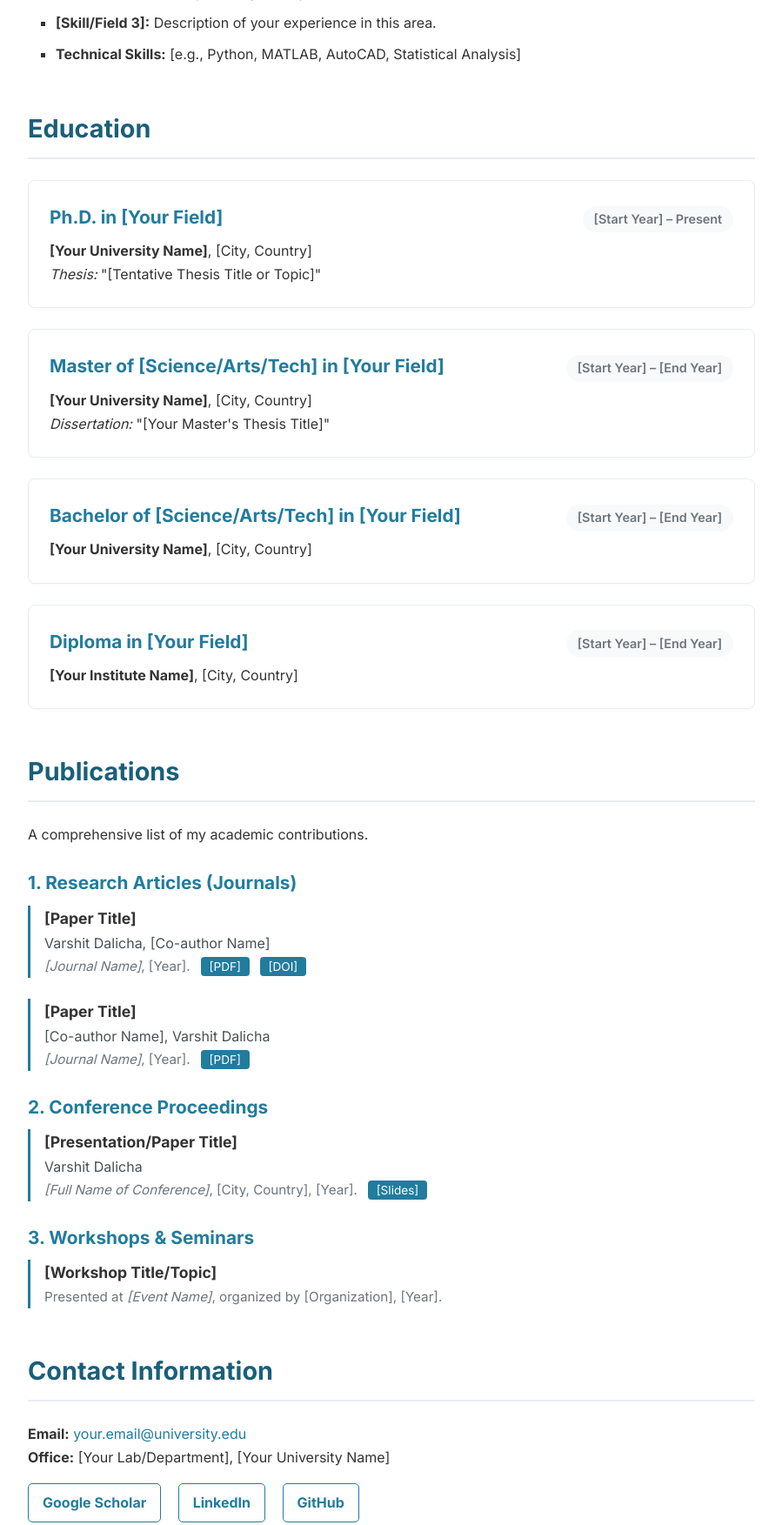
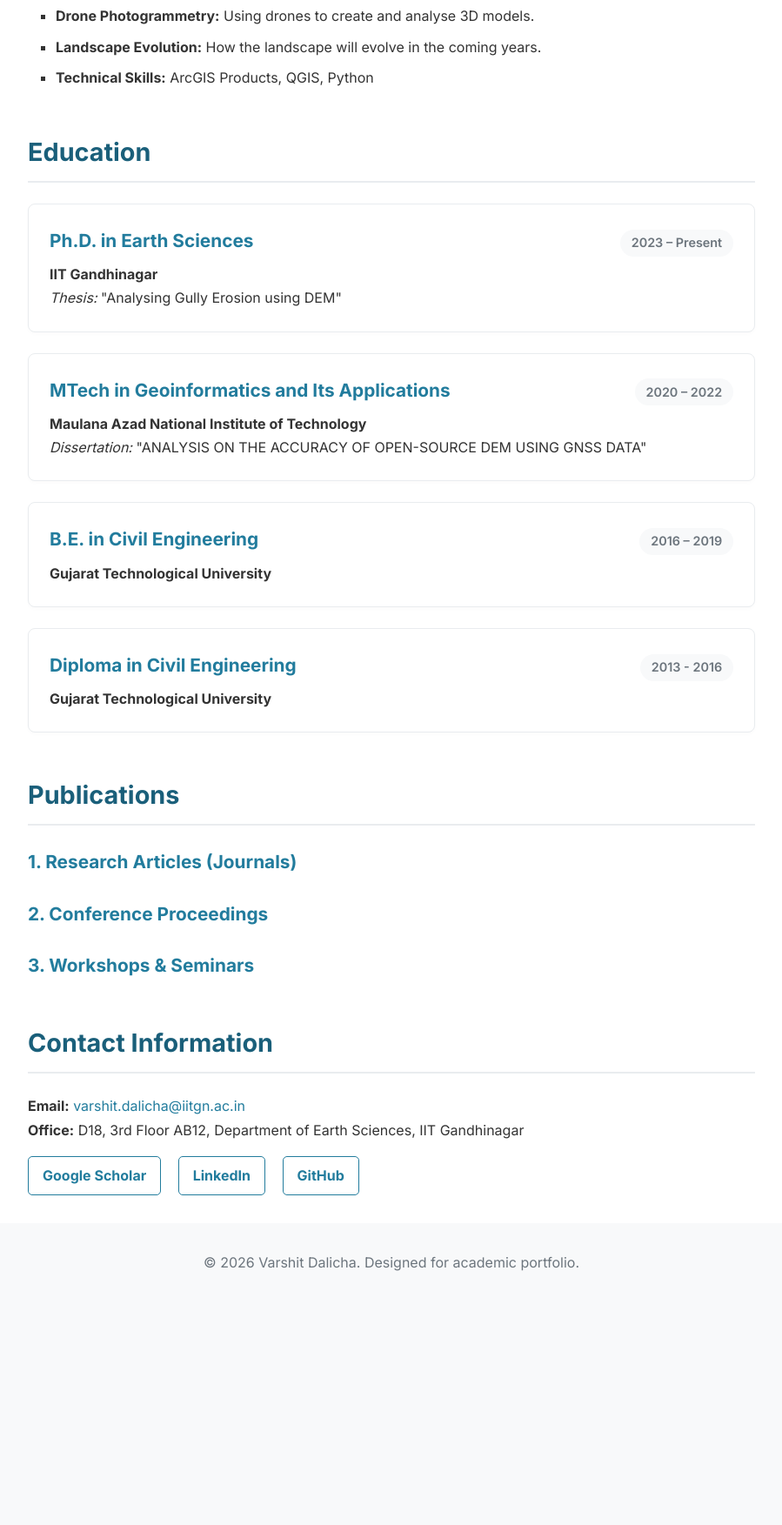
Before and after one commit to Varshit-Dalicha/Varshit-Dalicha.github.io, a plain HTML site: page index.html in a window 1280 px wide. Shown: the part 424-2177 px from the top of the page at 87% size, without its empty margins (190-1089 px from the left). After the commit the page ends 1921 px from the top, so only its background shows below. Drawn offline with Linux system fonts and the light colour scheme.

Commit message:
Update index.html
Edited the file, added education.

```diff
--- a/index.html
+++ b/index.html
@@ -25,16 +25,16 @@
 
         <section id="about" class="fade-in">
             <h1>Varshit Dalicha</h1>
-            <p class="subtitle">Research Scholar | [Your University/Institute Name]</p>
+            <p class="subtitle">Research Scholar | IIT Gandhinagar</p>
 
-            <p>Welcome to my academic portfolio. I am a Research Scholar at [Institution Name], currently pursuing my PhD under the supervision of Dr. [Advisor's Name]. My work primarily focuses on [insert broad research topic].</p>
+            <p>Welcome to my academic portfolio. I am a Research Scholar at IIT Gandhinagar, currently pursuing my PhD under the supervision of Dr. Vikrant Jain. My work primarily focuses on Studying Gully Erosion in India using Geospatial Techniques.</p>
 
-            <h3>Areas of Expertise</h3>
+            <h3>Areas of Expertise/Working area</h3>
             <ul class="expertise-list">
-                <li><strong>[Skill/Field 1]:</strong> Description of your experience in this area.</li>
-                <li><strong>[Skill/Field 2]:</strong> Description of your experience in this area.</li>
-                <li><strong>[Skill/Field 3]:</strong> Description of your experience in this area.</li>
-                <li><strong>Technical Skills:</strong> [e.g., Python, MATLAB, AutoCAD, Statistical Analysis]</li>
+                <li><strong>Risk Assessment:</strong> Finding out the potential area where the risk of hazard (Gully Erosion) is High.</li>
+                <li><strong>Drone Photogrammetry:</strong> Using drones to create and analyse 3D models.</li>
+                <li><strong>Landscape Evolution:</strong> How the landscape will evolve in the coming years.</li>
+                <li><strong>Technical Skills:</strong> ArcGIS Products, QGIS, Python</li>
             </ul>
         </section>
 
@@ -43,78 +43,58 @@
 
             <div class="card">
                 <div class="card-header">
-                    <h3>Ph.D. in [Your Field]</h3>
-                    <span class="date">[Start Year] – Present</span>
+                    <h3>Ph.D. in Earth Sciences</h3>
+                    <span class="date">2023 – Present</span>
                 </div>
-                <p><strong>[Your University Name]</strong>, [City, Country]</p>
-                <p><em>Thesis:</em> "[Tentative Thesis Title or Topic]"</p>
+                <p><strong>IIT Gandhinagar</strong></p>
+                <p><em>Thesis:</em> "Analysing Gully Erosion using DEM"</p>
             </div>
 
             <div class="card">
                 <div class="card-header">
-                    <h3>Master of [Science/Arts/Tech] in [Your Field]</h3>
-                    <span class="date">[Start Year] – [End Year]</span>
+                    <h3>MTech in Geoinformatics and Its Applications</h3>
+                    <span class="date">2020 – 2022</span>
                 </div>
-                <p><strong>[Your University Name]</strong>, [City, Country]</p>
-                <p><em>Dissertation:</em> "[Your Master's Thesis Title]"</p>
+                <p><strong>Maulana Azad National Institute of Technology</strong></p>
+                <p><em>Dissertation:</em> "ANALYSIS ON THE ACCURACY OF OPEN-SOURCE DEM USING GNSS DATA"</p>
             </div>
 
             <div class="card">
                 <div class="card-header">
-                    <h3>Bachelor of [Science/Arts/Tech] in [Your Field]</h3>
-                    <span class="date">[Start Year] – [End Year]</span>
+                    <h3>B.E. in Civil Engineering</h3>
+                    <span class="date">2016 – 2019</span>
                 </div>
-                <p><strong>[Your University Name]</strong>, [City, Country]</p>
+                <p><strong>Gujarat Technological University</strong></p>
             </div>
 
             <div class="card">
                 <div class="card-header">
-                    <h3>Diploma in [Your Field]</h3>
-                    <span class="date">[Start Year] – [End Year]</span>
+                    <h3>Diploma in Civil Engineering</h3>
+                    <span class="date">2013 - 2016</span>
                 </div>
-                <p><strong>[Your Institute Name]</strong>, [City, Country]</p>
+                <p><strong>Gujarat Technological University</strong></p>
             </div>
         </section>
 
         <section id="publications" class="fade-in">
             <h2>Publications</h2>
-            <p>A comprehensive list of my academic contributions.</p>
 
             <h3>1. Research Articles (Journals)</h3>
-            <div class="publication-item">
-                <p class="pub-title"><strong>[Paper Title]</strong></p>
-                <p class="pub-authors">Varshit Dalicha, [Co-author Name]</p>
-                <p class="pub-venue"><em>[Journal Name]</em>, [Year]. <a href="[Link]" class="btn-link" target="_blank">[PDF]</a> <a href="[DOI Link]" class="btn-link" target="_blank">[DOI]</a></p>
-            </div>
-
-            <div class="publication-item">
-                <p class="pub-title"><strong>[Paper Title]</strong></p>
-                <p class="pub-authors">[Co-author Name], Varshit Dalicha</p>
-                <p class="pub-venue"><em>[Journal Name]</em>, [Year]. <a href="[Link]" class="btn-link" target="_blank">[PDF]</a></p>
-            </div>
 
             <h3>2. Conference Proceedings</h3>
-            <div class="publication-item">
-                <p class="pub-title"><strong>[Presentation/Paper Title]</strong></p>
-                <p class="pub-authors">Varshit Dalicha</p>
-                <p class="pub-venue"><em>[Full Name of Conference]</em>, [City, Country], [Year]. <a href="[Link]" class="btn-link" target="_blank">[Slides]</a></p>
-            </div>
 
             <h3>3. Workshops & Seminars</h3>
-            <div class="publication-item">
-                <p class="pub-title"><strong>[Workshop Title/Topic]</strong></p>
-                <p class="pub-venue">Presented at <em>[Event Name]</em>, organized by [Organization], [Year].</p>
-            </div>
+
         </section>
 
         <section id="contact" class="fade-in">
             <h2>Contact Information</h2>
             <div class="contact-box">
-                <p><strong>Email:</strong> <a href="mailto:your.email@university.edu">your.email@university.edu</a></p>
-                <p><strong>Office:</strong> [Your Lab/Department], [Your University Name]</p>
+                <p><strong>Email:</strong> <a href="mailto:your.email@university.edu">varshit.dalicha@iitgn.ac.in</a></p>
+                <p><strong>Office:</strong> D18, 3rd Floor AB12, Department of Earth Sciences, IIT Gandhinagar</p>
                 <p class="social-links">
                     <a href="[Your Google Scholar Link]" target="_blank">Google Scholar</a>
-                    <a href="[Your LinkedIn Link]" target="_blank">LinkedIn</a>
+                    <a href="https://www.linkedin.com/in/varshit-v-dalicha-b7769416a/" target="_blank">LinkedIn</a>
                     <a href="https://github.com/Varshit-Dalicha" target="_blank">GitHub</a>
                 </p>
             </div>
```
